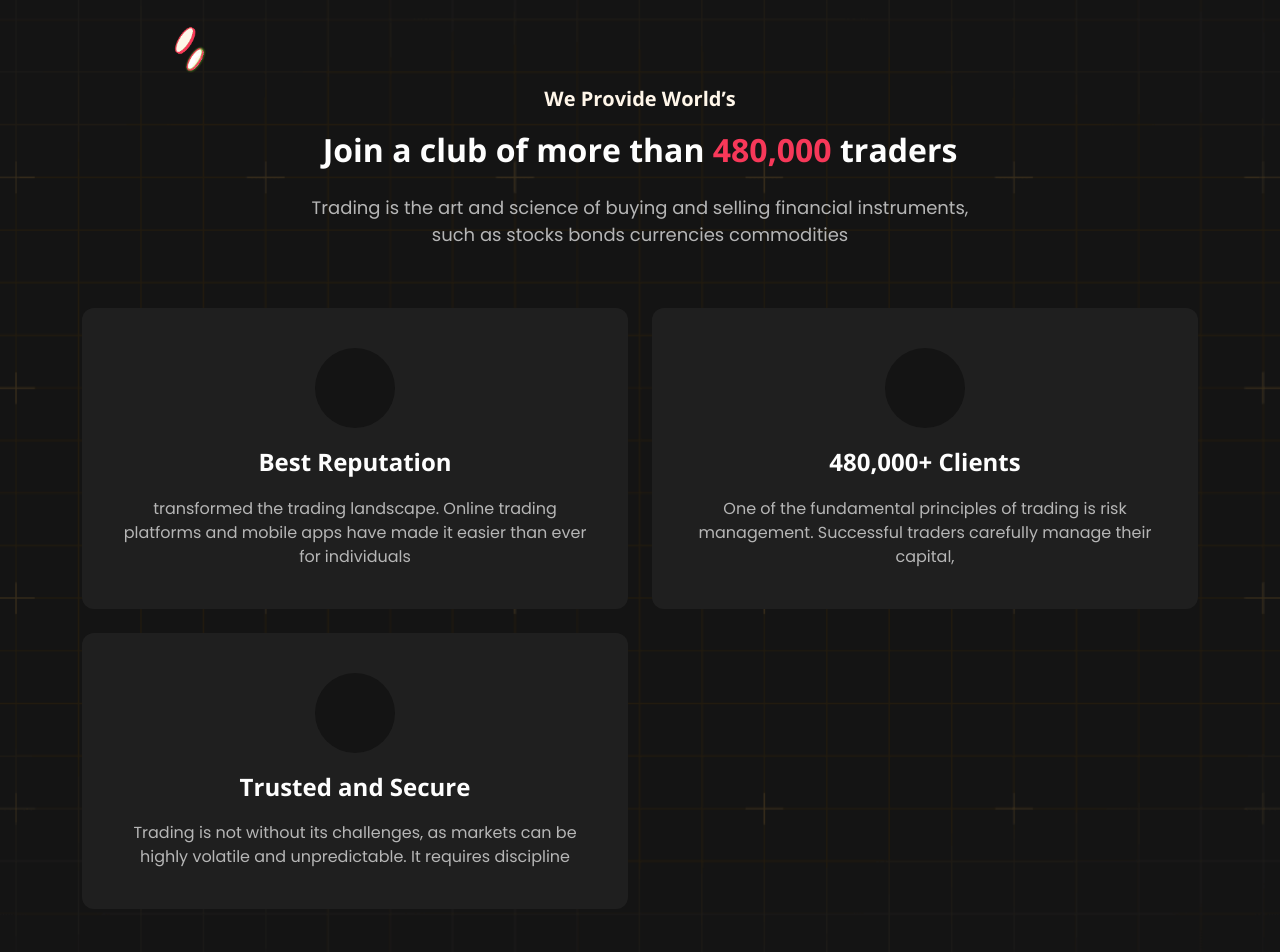
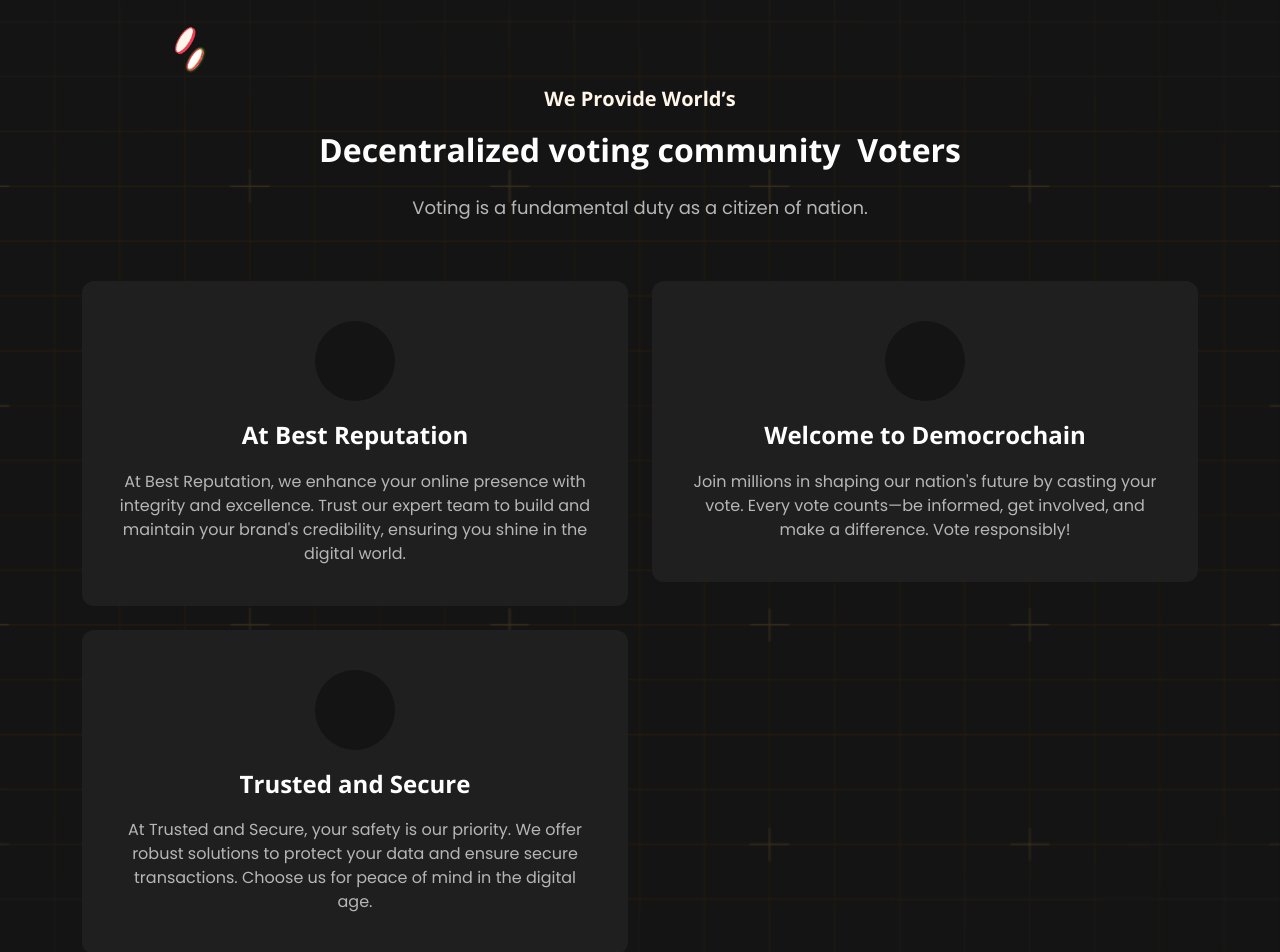
Before and after one commit to soorya-u/VoteX, a Next.js app: page / in a window 1280 px wide. Shown: the part 1620-2572 px from the top of the page. Built offline with nearby package versions, Linux system fonts and the light colour scheme; some icons are missing; a web font is replaced by a local one.

Commit message:
Home-page-changes

```diff
--- a/components/Home/Provide.jsx
+++ b/components/Home/Provide.jsx
@@ -19,12 +19,11 @@
                 We Provide World’s
               </span>
               <h3 className="mb-5 mb-lg-6">
-                Join a club of more than{" "}
-                <span className="s1-color">480,000</span> traders
+                Decentralized voting community{" "}
+                <span className="s1-color"></span> Voters
               </h3>
               <p className="fs-six-up mx-ch mx-auto">
-                Trading is the art and science of buying and selling financial
-                instruments, such as stocks bonds currencies commodities
+                Voting is a fundamental duty as a citizen of nation.
               </p>
             </div>
           </div>
@@ -35,10 +34,9 @@
               <span className="provide-card__icon d-center nb4-bg p-4 rounded-circle mx-auto">
                 <i className="ti ti-award-filled fs-three p1-color"></i>
               </span>
-              <h4 className="mt-5 mb-5">Best Reputation</h4>
+              <h4 className="mt-5 mb-5">At Best Reputation</h4>
               <p>
-                transformed the trading landscape. Online trading platforms and
-                mobile apps have made it easier than ever for individuals
+              At Best Reputation, we enhance your online presence with integrity and excellence. Trust our expert team to build and maintain your brand's credibility, ensuring you shine in the digital world.
               </p>
             </div>
           </div>
@@ -47,10 +45,9 @@
               <span className="provide-card__icon d-center nb4-bg p-4 rounded-circle mx-auto">
                 <i className="ti ti-users fs-three p1-color"></i>
               </span>
-              <h4 className="mt-5 mb-5">480,000+ Clients</h4>
+              <h4 className="mt-5 mb-5">Welcome to Democrochain </h4>
               <p>
-                One of the fundamental principles of trading is risk management.
-                Successful traders carefully manage their capital,
+              Join millions in shaping our nation's future by casting your vote. Every vote counts—be informed, get involved, and make a difference. Vote responsibly!
               </p>
             </div>
           </div>
@@ -61,8 +58,7 @@
               </span>
               <h4 className="mt-5 mb-5">Trusted and Secure</h4>
               <p>
-                Trading is not without its challenges, as markets can be highly
-                volatile and unpredictable. It requires discipline
+              At Trusted and Secure, your safety is our priority. We offer robust solutions to protect your data and ensure secure transactions. Choose us for peace of mind in the digital age.
               </p>
             </div>
           </div>
--- a/components/Home/WhyVote.jsx
+++ b/components/Home/WhyVote.jsx
@@ -28,7 +28,7 @@
               <div className="col-xxl-6 offset-xxl-2">
                 <div className="why-trade__part">
                   <span className="heading fs-five">Why Vote </span>
-                  <h3 className="mb-3 mt-5">Prime Minister (EC)</h3>
+                  <h3 className="mb-3 mt-5">Candidate  (EC)</h3>
                   <p>
                     Voting is a fundamental civic duty that empowers individuals
                     to influence government decisions and policies.
```
